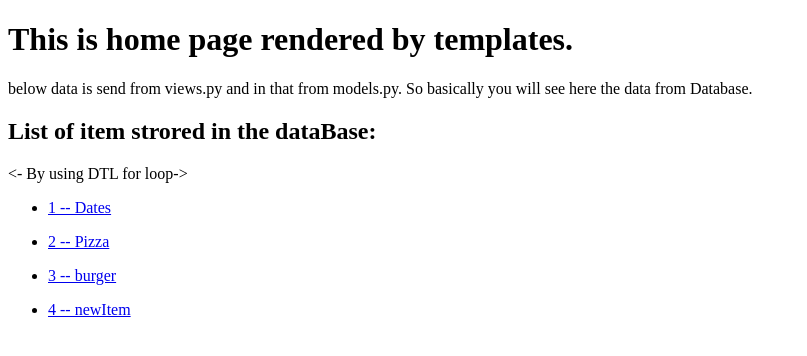
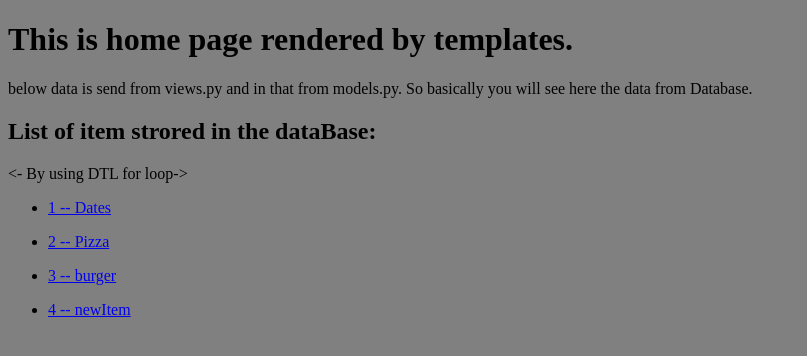
Before and after one commit to THENHKHAN/Food-Menu-App-Using-Django, a Django app: page /food/ in a window 1280 px wide. Shown: the top 356 px of the page, without its empty margins (0-807 px from the left). Run offline with Django 4.2, Linux system fonts and the light colour scheme; data comes from the database, SQL or seed files in the repository.

Commit message:
loaded the static files in html

```diff
--- /dev/null
+++ b/foodProj/food/static/food.css
@@ -0,0 +1,4 @@
+
+body{
+    background-color: grey;
+}
--- a/foodProj/food/templates/index.html
+++ b/foodProj/food/templates/index.html
@@ -1,3 +1,4 @@
+{% load static %}
 <!DOCTYPE html>
 <html lang="en">
 
@@ -6,6 +7,7 @@
     <meta http-equiv="X-UA-Compatible" content="IE=edge">
     <meta name="viewport" content="width=device-width, initial-scale=1.0">
     <title>homePage</title>
+    <link rel="stylesheet" href="{% static './food.css' %}">
 </head>
 
 <body>
```
